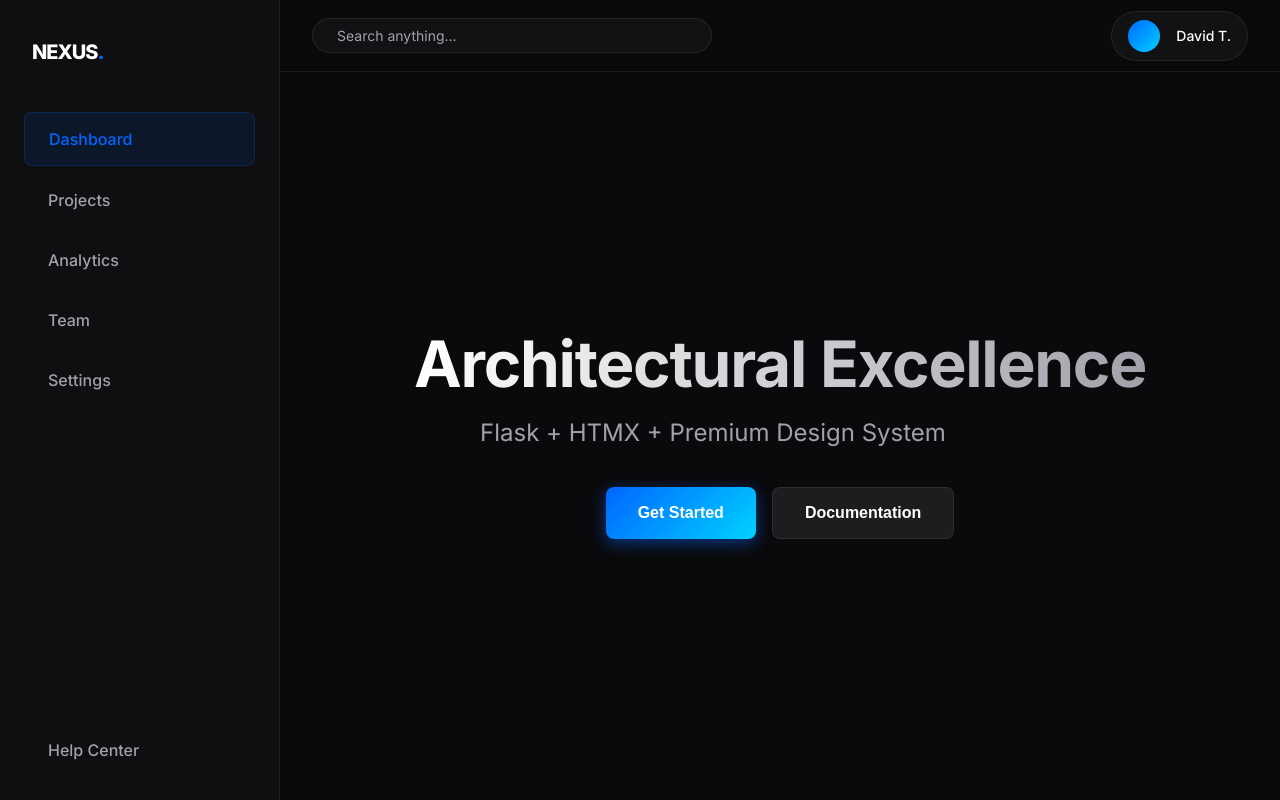
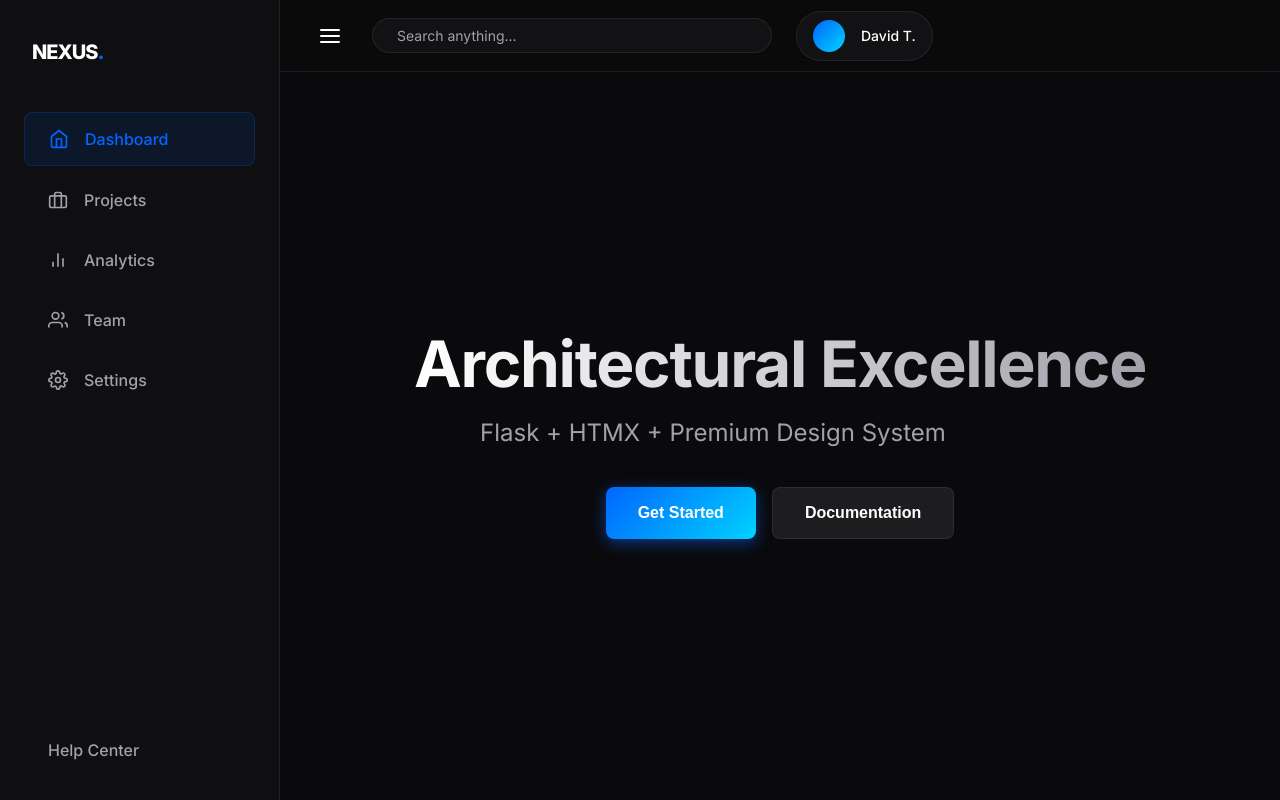
Before and after one commit to dtovar0/c20, a Flask app: page / in a window 1280 px wide. Run offline with Flask 3, Linux system fonts and the light colour scheme; some libraries are stand-ins or nearby versions.

Commit message:
checkpoint: added hamburger menu with persistent collapse/expand logic and SVG icons

```diff
--- a/assets/css/components.css
+++ b/assets/css/components.css
@@ -54,10 +54,42 @@
     padding: 0 var(--space-4);
     display: flex;
     align-items: center;
-    justify-content: space-between;
+    gap: var(--space-3);
     position: sticky;
     top: 0;
     z-index: 100;
+}
+
+.hamburger {
+    background: none;
+    border: none;
+    cursor: pointer;
+    padding: var(--space-1);
+    display: flex;
+    flex-direction: column;
+    gap: 4px;
+    transition: all 0.3s ease;
+}
+
+.hamburger__line {
+    width: 20px;
+    height: 2px;
+    background: var(--text-main);
+    border-radius: 2px;
+}
+
+.sidebar--collapsed {
+    width: 80px;
+}
+
+.sidebar--collapsed .sidebar__logo,
+.sidebar--collapsed .nav__item span {
+    display: none;
+}
+
+.sidebar--collapsed .nav__item {
+    justify-content: center;
+    padding: var(--space-3) 0;
 }
 
 .topbar__search {
@@ -118,3 +150,14 @@
     backdrop-filter: blur(10px);
     border: 1px solid var(--border-subtle);
 }
+
+.nav__icon {
+    width: 20px;
+    height: 20px;
+    margin-right: var(--space-2);
+    transition: margin 0.3s ease;
+}
+
+.sidebar--collapsed .nav__icon {
+    margin-right: 0;
+}
--- a/assets/js/app.js
+++ b/assets/js/app.js
@@ -0,0 +1,20 @@
+document.addEventListener('DOMContentLoaded', () => {
+    const sidebar = document.getElementById('sidebar');
+    const toggleBtn = document.getElementById('sidebarToggle');
+
+    if (toggleBtn && sidebar) {
+        toggleBtn.addEventListener('click', () => {
+            sidebar.classList.toggle('sidebar--collapsed');
+
+            // Optional: Save state to localStorage
+            const isCollapsed = sidebar.classList.contains('sidebar--collapsed');
+            localStorage.setItem('sidebarState', isCollapsed ? 'collapsed' : 'expanded');
+        });
+
+        // Restore state
+        const savedState = localStorage.getItem('sidebarState');
+        if (savedState === 'collapsed') {
+            sidebar.classList.add('sidebar--collapsed');
+        }
+    }
+});
--- a/templates/base.html
+++ b/templates/base.html
@@ -23,17 +23,32 @@
 <body class="h-full">
     <div id="app" class="h-full flex overflow-hidden">
         <!-- Sidebar -->
-        <aside class="sidebar flex flex-col">
+        <aside id="sidebar" class="sidebar flex flex-col">
             <div class="sidebar__logo">
                 NEXUS<span class="text-accent">.</span>
             </div>
 
             <nav class="nav flex-grow">
-                <a href="/" class="nav__item nav__item--active">Dashboard</a>
-                <a href="#" class="nav__item">Projects</a>
-                <a href="#" class="nav__item">Analytics</a>
-                <a href="#" class="nav__item">Team</a>
-                <a href="#" class="nav__item">Settings</a>
+                <a href="/" class="nav__item nav__item--active">
+                    <svg class="nav__icon" viewBox="0 0 24 24" fill="none" stroke="currentColor" stroke-width="2"><path d="M3 9l9-7 9 7v11a2 2 0 0 1-2 2H5a2 2 0 0 1-2-2z"></path><polyline points="9 22 9 12 15 12 15 22"></polyline></svg>
+                    <span>Dashboard</span>
+                </a>
+                <a href="#" class="nav__item">
+                    <svg class="nav__icon" viewBox="0 0 24 24" fill="none" stroke="currentColor" stroke-width="2"><rect x="2" y="7" width="20" height="14" rx="2" ry="2"></rect><path d="M16 21V5a2 2 0 0 0-2-2h-4a2 2 0 0 0-2 2v16"></path></svg>
+                    <span>Projects</span>
+                </a>
+                <a href="#" class="nav__item">
+                    <svg class="nav__icon" viewBox="0 0 24 24" fill="none" stroke="currentColor" stroke-width="2"><line x1="18" y1="20" x2="18" y2="10"></line><line x1="12" y1="20" x2="12" y2="4"></line><line x1="6" y1="20" x2="6" y2="14"></line></svg>
+                    <span>Analytics</span>
+                </a>
+                <a href="#" class="nav__item">
+                    <svg class="nav__icon" viewBox="0 0 24 24" fill="none" stroke="currentColor" stroke-width="2"><path d="M17 21v-2a4 4 0 0 0-4-4H5a4 4 0 0 0-4 4v2"></path><circle cx="9" cy="7" r="4"></circle><path d="M23 21v-2a4 4 0 0 0-3-3.87"></path><path d="M16 3.13a4 4 0 0 1 0 7.75"></path></svg>
+                    <span>Team</span>
+                </a>
+                <a href="#" class="nav__item">
+                    <svg class="nav__icon" viewBox="0 0 24 24" fill="none" stroke="currentColor" stroke-width="2"><circle cx="12" cy="12" r="3"></circle><path d="M19.4 15a1.65 1.65 0 0 0 .33 1.82l.06.06a2 2 0 0 1 0 2.83 2 2 0 0 1-2.83 0l-.06-.06a1.65 1.65 0 0 0-1.82-.33 1.65 1.65 0 0 0-1 1.51V21a2 2 0 0 1-2 2 2 2 0 0 1-2-2v-.09A1.65 1.65 0 0 0 9 19.4a1.65 1.65 0 0 0-1.82.33l-.06.06a2 2 0 0 1-2.83 0 2 2 0 0 1 0-2.83l.06-.06a1.65 1.65 0 0 0 .33-1.82 1.65 1.65 0 0 0-1.51-1H3a2 2 0 0 1-2-2 2 2 0 0 1 2-2h.09A1.65 1.65 0 0 0 4.6 9a1.65 1.65 0 0 0-.33-1.82l-.06-.06a2 2 0 0 1 0-2.83 2 2 0 0 1 2.83 0l.06.06a1.65 1.65 0 0 0 1.82.33 1.65 1.65 0 0 0 1-1.51V3a2 2 0 0 1 2-2 2 2 0 0 1 2 2v.09a1.65 1.65 0 0 0 1 1.51 1.65 1.65 0 0 0 1.82-.33l.06-.06a2 2 0 0 1 2.83 0 2 2 0 0 1 0 2.83l-.06.06a1.65 1.65 0 0 0-.33 1.82 1.65 1.65 0 0 0 1.51 1H21a2 2 0 0 1 2 2 2 2 0 0 1-2 2h-.09a1.65 1.65 0 0 0-1.51 1z"></path></svg>
+                    <span>Settings</span>
+                </a>
             </nav>
 
             <div class="sidebar__footer">
@@ -45,6 +60,11 @@
         <div class="flex-grow flex flex-col overflow-hidden">
             <!-- Topbar -->
             <header class="topbar">
+                <button id="sidebarToggle" class="hamburger">
+                    <div class="hamburger__line"></div>
+                    <div class="hamburger__line"></div>
+                    <div class="hamburger__line"></div>
+                </button>
                 <div class="topbar__search">Search anything...</div>
 
                 <div class="topbar__actions flex items-center gap-4">
```
